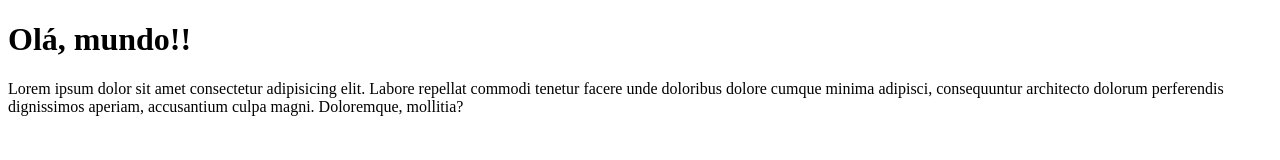
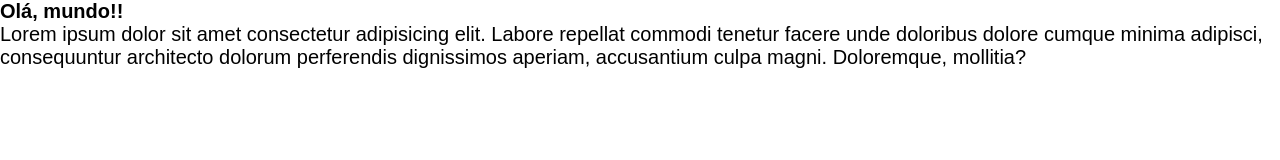
Before and after one commit to leeoskw/git-CursoEmVideo, a plain HTML site: page site-exemplo/index.html in a window 1280 px wide. Drawn offline with Linux system fonts and the light colour scheme.

Commit message:
Novo estilo e tentando arrumar a caquinha.

```diff
--- a/site-exemplo/_css/index.css
+++ b/site-exemplo/_css/index.css
@@ -1,4 +1,6 @@
 *{
     margin: 0px;
     padding: 0px;
+    font-family: Arial, Helvetica, sans-serif;
+    font-size: 20px;
 }
--- a/site-exemplo/index.html
+++ b/site-exemplo/index.html
@@ -3,6 +3,7 @@
 <head>
     <meta charset="UTF-8">
     <meta name="viewport" content="width=device-width, initial-scale=1.0">
+    <link rel="stylesheet" href="_css/index.css">
     <title>Curso de Git do Guanabara!!</title>
 </head>
 <body>
```
